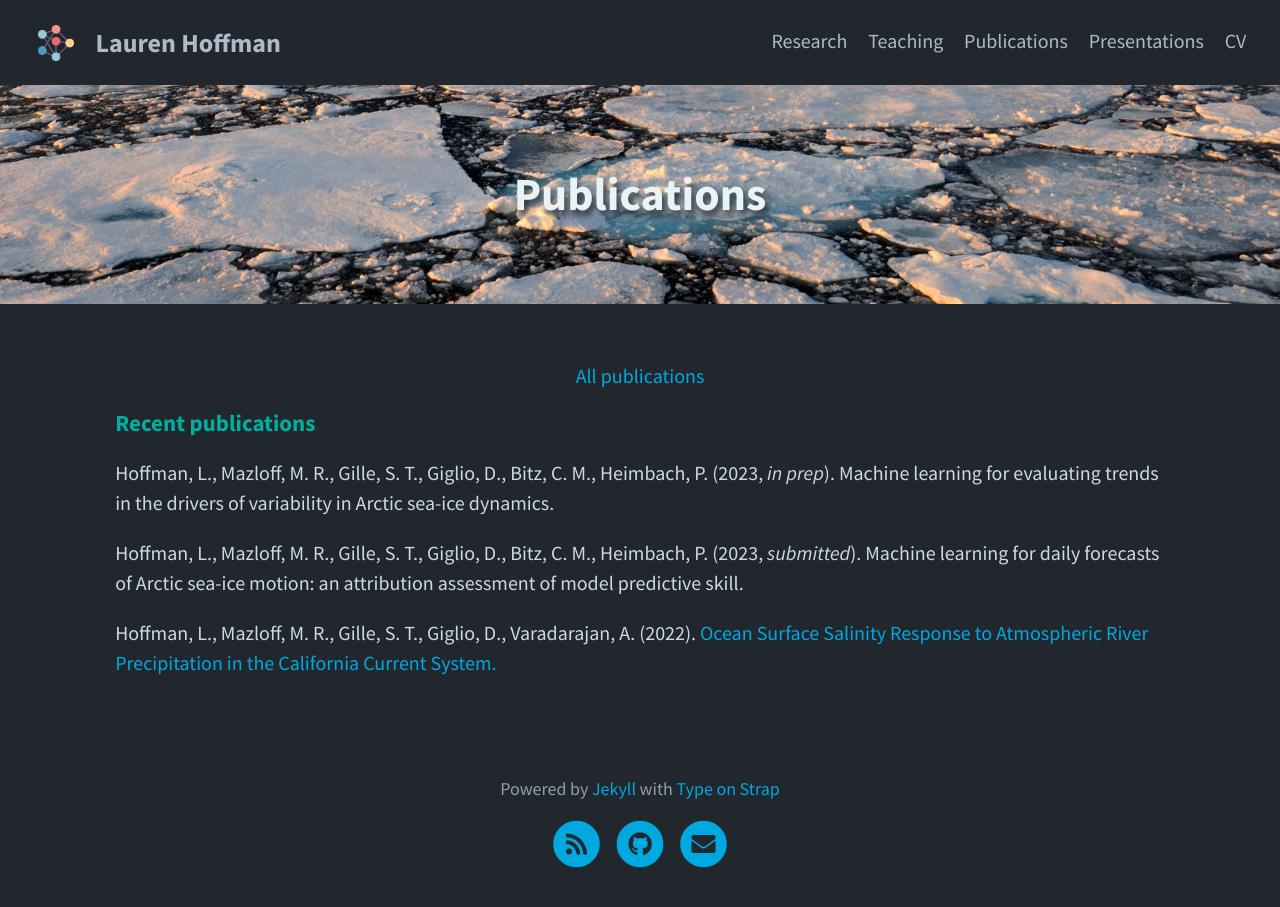
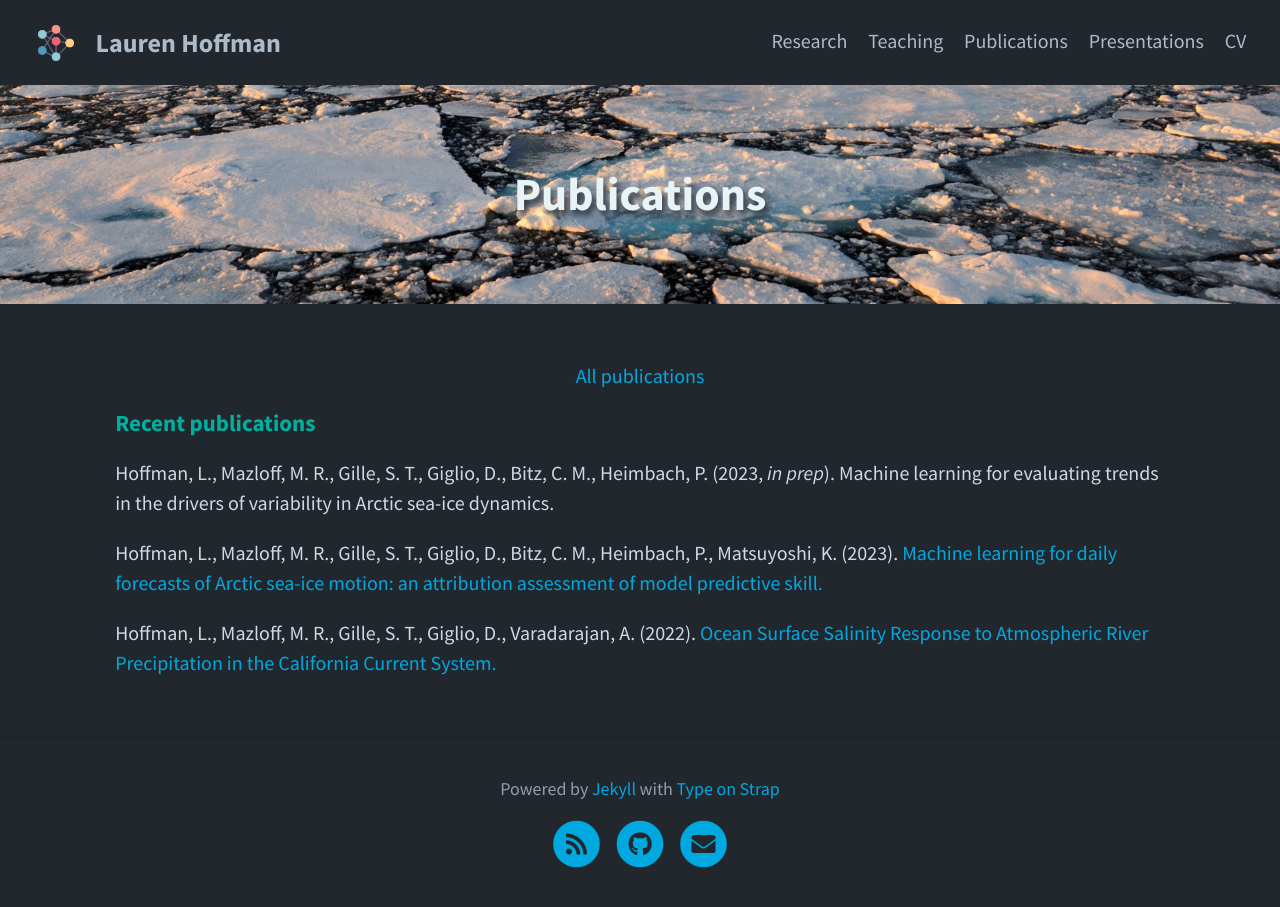
Before and after one commit to lahoffman/lahoffman.github.io, a Jekyll site: the page built from pages/3_publications.html, in a window 1280 px wide. Built offline with Jekyll 4.4.1, drawn with Linux system fonts in a browser that asks for light colours.

Commit message:
Update 3_publications.html

```diff
--- a/pages/3_publications.html
+++ b/pages/3_publications.html
@@ -10,5 +10,5 @@ order: 1
 <p><H4>Recent publications</H4></p>
 <p> Hoffman, L., Mazloff, M. R., Gille, S. T., Giglio, D., Bitz, C. M., Heimbach, P. (2023, <i>in prep</i>). Machine learning for evaluating trends in the
 drivers of variability in Arctic sea-ice dynamics. </a>
-<p> Hoffman, L., Mazloff, M. R., Gille, S. T., Giglio, D., Bitz, C. M., Heimbach, P. (2023, <i>submitted</i>). Machine learning for daily forecasts of Arctic sea-ice motion: an attribution assessment of model predictive skill. </a>
+<p> Hoffman, L., Mazloff, M. R., Gille, S. T., Giglio, D., Bitz, C. M., Heimbach, P., Matsuyoshi, K. (2023). <a href="https://doi.org/10.1175/AIES-D-23-0004.1" target = "_blank"> Machine learning for daily forecasts of Arctic sea-ice motion: an attribution assessment of model predictive skill. </a>
 <p> Hoffman, L., Mazloff, M. R., Gille, S. T., Giglio, D., Varadarajan, A. (2022). <a href="https://doi.org/10.1175/JPO-D-21-0272.1" target = "_blank"> Ocean Surface Salinity Response to Atmospheric River Precipitation in the California Current System. </a>
```
